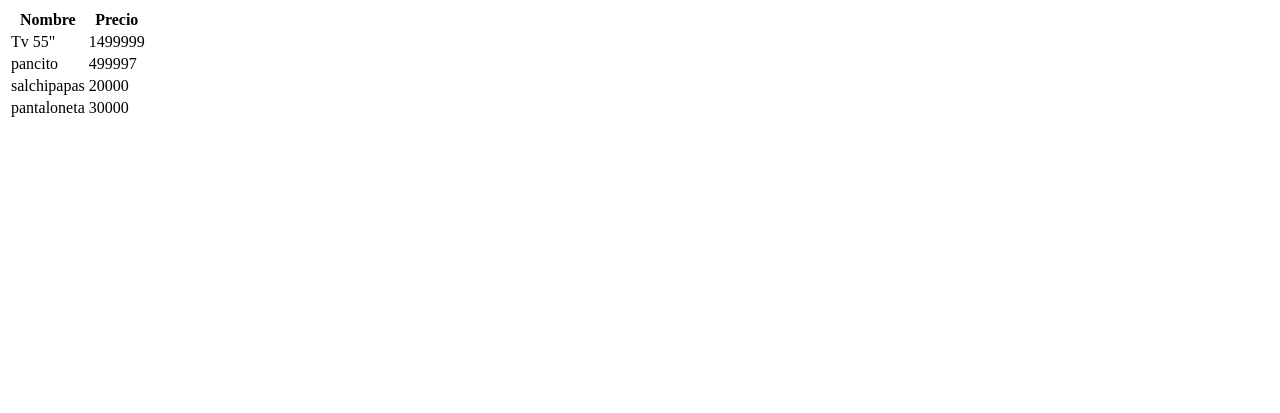
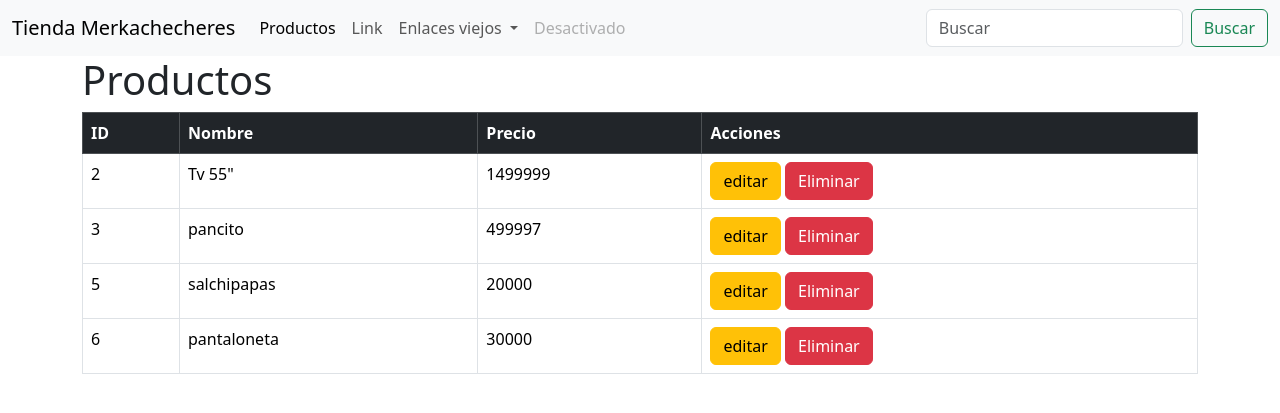
Before and after one commit to DarkJ-18/Project_Django, a Django app: page /productos/ in a window 1280 px wide. Shown: the top 413 px of the page. Run offline with Django 5.2, Linux system fonts and the light colour scheme; data comes from the database, SQL or seed files in the repository; both versions use the stored data as it was after the commit.

Commit message:
Add CRUD functionality for Product model and update templates and views

```diff
--- /dev/null
+++ b/App/tienda/templates/base.html
@@ -0,0 +1,73 @@
+{% load static %}
+<!DOCTYPE html>
+<html lang="es">
+
+<head>
+    <meta charset="UTF-8">
+    <meta name="viewport" content="width=device-width, initial-scale=1.0">
+    <title>Tienda Merkachecheres - {% block title %}{% endblock title %} </title>
+    <link href="https://cdn.jsdelivr.net/npm/bootstrap@5.3.3/dist/css/bootstrap.min.css" rel="stylesheet"
+        integrity="sha384-QWTKZyjpPEjISv5WaRU9OFeRpok6YctnYmDr5pNlyT2bRjXh0JMhjY6hW+ALEwIH" crossorigin="anonymous">
+</head>
+
+<body>
+    <header>
+        <nav class="navbar navbar-expand-lg bg-body-tertiary">
+            <div class="container-fluid">
+                <a class="navbar-brand" href="#">Tienda Merkachecheres</a>
+                <button class="navbar-toggler" type="button" data-bs-toggle="collapse"
+                    data-bs-target="#navbarSupportedContent" aria-controls="navbarSupportedContent"
+                    aria-expanded="false" aria-label="Toggle navigation">
+                    <span class="navbar-toggler-icon"></span>
+                </button>
+                <div class="collapse navbar-collapse" id="navbarSupportedContent">
+                    <ul class="navbar-nav me-auto mb-2 mb-lg-0">
+                        <li class="nav-item">
+                            <a class="nav-link active" aria-current="page" href="{% url 'productos' %}">Productos</a>
+                        </li>
+                        <li class="nav-item">
+                            <a class="nav-link" href="#">Link</a>
+                        </li>
+                        <li class="nav-item dropdown">
+                            <a class="nav-link dropdown-toggle" href="#" role="button" data-bs-toggle="dropdown"
+                                aria-expanded="false">
+                                Enlaces viejos
+                            </a>
+                            <ul class="dropdown-menu">
+                                <li><a class="dropdown-item" href="{% url 'index' %}">Index</a></li>
+                                <li><a class="dropdown-item" href="{% url 'prueba' %}">Prueba</a></li>
+                                <li><hr class="dropdown-divider" /></li>
+                                <li><a class="dropdown-item" href="{% url 'user' %}">Autor</a></li>
+                                <li><a class="dropdown-item" href="{% url 'saludar' 'Juan' %}">Saludar a Juan</a></li>
+                                <li><a class="dropdown-item" href="{% url 'suma' 20 10 %}">Sumar 20 + 10</a></li>
+                                <li><a class="dropdown-item" href="{% url 'encuesta_form' %}">Formulario</a></li>
+                                <li><a class="dropdown-item" href="{% url 'sumar_formulario' %}">Sumar con formulario</a></li>
+                                <li><a class="dropdown-item" href="{% url 'procesar_encuesta' %}">Encuesta</a></li>
+                                <li><a class="dropdown-item" href="#">Something else here</a></li>
+                            </ul>
+                        </li>
+                        <li class="nav-item">
+                            <a class="nav-link disabled" aria-disabled="true">Desactivado</a>
+                        </li>
+                    </ul>
+                    <form class="d-flex" role="search">
+                        <input class="form-control me-2" type="search" placeholder="Buscar" aria-label="Search" />
+                        <button class="btn btn-outline-success" type="submit">Buscar</button>
+                    </form>
+                </div>
+            </div>
+        </nav>
+    </header>
+
+    <div class="container">
+        {% block contenido%}
+
+        {% endblock%}
+    </div>
+
+    <script src="https://cdn.jsdelivr.net/npm/bootstrap@5.3.3/dist/js/bootstrap.bundle.min.js"
+        integrity="sha384-YvpcrYf0tY3lHB60NNkmXc5s9fDVZLESaAA55NDzOxhy9GkcIdslK1eN7N6jIeHz"
+        crossorigin="anonymous"></script>
+</body>
+
+</html>
--- a/App/tienda/templates/productos/lista_productos.html
+++ b/App/tienda/templates/productos/lista_productos.html
@@ -1,17 +1,33 @@
-<table class="table">
-    <thead>
+{% extends 'base.html' %}
+{% load static %}
+
+{% block title %} Productos {% endblock %}
+
+{% block contenido %}
+
+<h1>Productos</h1>
+<table class="table table-bordered ">
+    <thead class="table-dark">
         <tr>
+            <th scope="col">ID</th>
             <th scope="col">Nombre</th>
             <th scope="col">Precio</th>
+            <th scope="col">Acciones</th>
         </tr>
     </thead>
     <tbody>
         {% for r in datos %}
         <tr>
+            <td>{{r.id}}</td>
             <td>{{r.nombre}}</td>
             <td>{{r.precio}}</td>
 
+            <td>
+                <a href="{% url 'editar_producto' r.id%}" class="btn btn-warning">editar</a>
+                <a href="{% url 'eliminar_producto' r.id %}" class="btn btn-danger">Eliminar</a>
+            </td>
         </tr>
         {%endfor%}
     </tbody>
 </table>
+{% endblock %}
--- a/App/tienda/templates/sumar_formulario.html
+++ b/App/tienda/templates/sumar_formulario.html
@@ -1,3 +1,8 @@
+{% extends 'base.html' %}
+{% load static %}
+{% block title %} Sumar {% endblock %}
+{% block contenido %}
+
 <form action="#" method="post">
     {% csrf_token %}
     <label>Num1</label><br>
@@ -6,3 +11,4 @@
     <input type="number" name="num2" required="" id=""><br>
     <br><button type="submit">Enviar</button>
 </form>
+{% endblock %}
--- a/App/tienda/templates/sumar_respuesta.html
+++ b/App/tienda/templates/sumar_respuesta.html
@@ -1,3 +1,8 @@
+{% extends 'base.html' %}
+{% load static %}
+{% block title %} Respuesta {% endblock %}
+{% block contenido %}
+
 <p>
     {% if respuesta < 20 %}
     <p> la suma de {{ n1 }} + {{ n2 }} es:  <strong style="color:red;">{{ respuesta }}</strong> </p>
@@ -7,3 +12,4 @@
     <p> la suma de {{ n1 }} + {{ n2 }} es:  <strong style="color:green;">{{ respuesta }}</strong> </p>
     {% endif %}
 </p>
+{% endblock %}
--- a/App/tienda/urls.py
+++ b/App/tienda/urls.py
@@ -13,4 +13,6 @@ urlpatterns = [
     path("sumar_formulario/", views.sumar_formulario, name="sumar_formulario"),
     #CRUD Productos
     path("productos/", views.productos, name="productos"),
+    path("eliminar_producto/<int:id_produc>/", views.eliminar_producto, name="eliminar_producto"),
+    path("editar_producto/<int:id_produc>/", views.editar_producto, name="editar_producto"),
 ]
--- a/App/tienda/views.py
+++ b/App/tienda/views.py
@@ -65,3 +65,11 @@ def productos(request):
         "datos":produ
     }
     return render(request,"productos/lista_productos.html", contexto)
+
+def eliminar_producto(request, id_produc):
+    produ = Product.objects.get(id=id_produc)
+    produ.delete()
+    return HttpResponse(f"Producto {produ.name} eliminado correctamente")
+
+def editar_producto(request, id_produc):
+    pass
```
Also changed, not shown: App/tienda/templates/formulario_encuesta.html (+7 -10 lines), App/tienda/templates/index.html (+5 -64 lines), App/db.sqlite3, App/tienda/models.py (line endings or trailing spaces).
